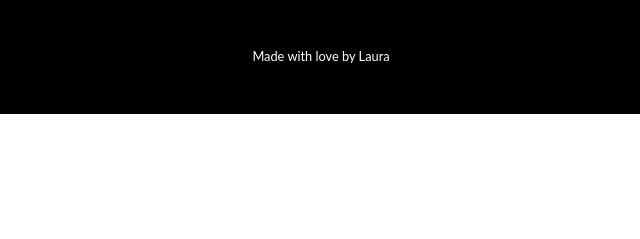
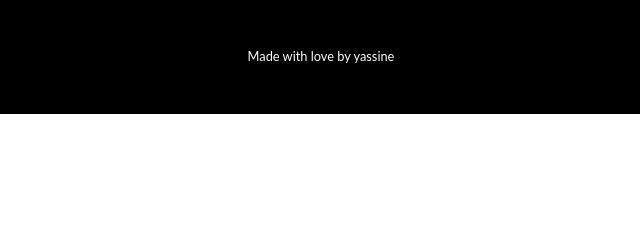
Before and after one commit to FarzizYassine/Module-4-Coding-Assignment, a plain HTML site: page index.html in a window 1280 px wide. Shown: the part 491-730 px from the top of the page, 319-959 px from the left. Drawn offline with nearby package versions, Linux system fonts and the light colour scheme.

Commit message:
Update index.html

```diff
--- a/index.html
+++ b/index.html
@@ -155,7 +155,7 @@ header.masthead .bg-circle-4 {
  <!-- Footer -->
  <footer class="py-5 bg-black">
     <div class="container">
-      <p class="m-0 text-center text-white small">Made with love by Laura</p>
+      <p class="m-0 text-center text-white small">Made with love by yassine</p>
     </div>
     <!-- /.container -->
   </footer>
```
